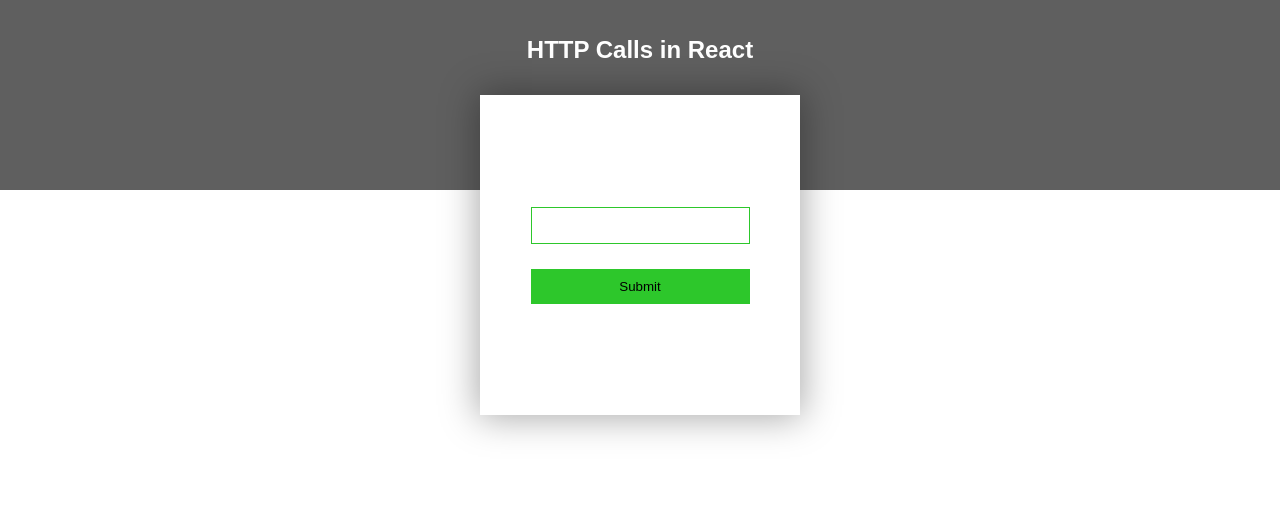
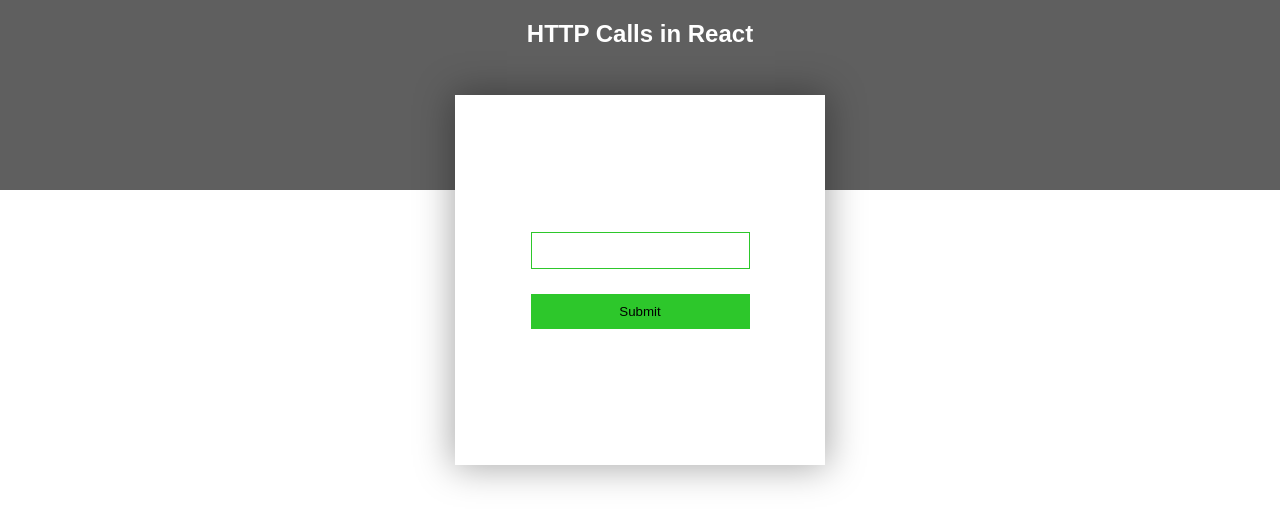
Before and after one commit to MrEyelet/react-axios, a React (Create React App) app in the folder axios-project/: page / in a window 1280 px wide. Shown: the top 524 px of the page. Built offline with nearby package versions, Linux system fonts and the light colour scheme.

Commit message:
update css

```diff
--- a/axios-project/src/App.css
+++ b/axios-project/src/App.css
@@ -16,10 +16,6 @@
 .User-form {
   position: relative;
   top: -95px;
-  max-width: 320px;
-  background: white;
-  margin: 0 auto;
-  min-height: 320px;
   display: -webkit-box;
   display: -webkit-flex;
   display: -ms-flexbox;
@@ -32,6 +28,16 @@
   -webkit-align-items: center;
       -ms-flex-align: center;
           align-items: center;
+  -webkit-box-orient: vertical;
+  -webkit-box-direction: normal;
+  -webkit-flex-direction: column;
+      -ms-flex-direction: column;
+          flex-direction: column;
+  max-width: 320px;
+  min-height: 320px;
+  margin: 0 auto;
+  padding: 25px;
+  background: #fff;
   -webkit-box-shadow: 0px 0px 35px 2px rgba(0,0,0,0.35);
   box-shadow: 0px 0px 35px 2px rgba(0,0,0,0.35);
   -webkit-transition: .3s;
@@ -55,9 +61,14 @@ form {
           flex-direction: column;
 }
 
+h1 {
+  margin: 0 0 25px 0;
+}
+
 input, button {
   padding: 10px 20px;
 }
+
 input {
   margin-bottom: 25px;
   border: 1px solid #2dc72b
@@ -67,3 +78,7 @@ button {
   background: #2dc72b;
   border: none;
 }
+
+span{
+  color: #2dc72b
+}
```
